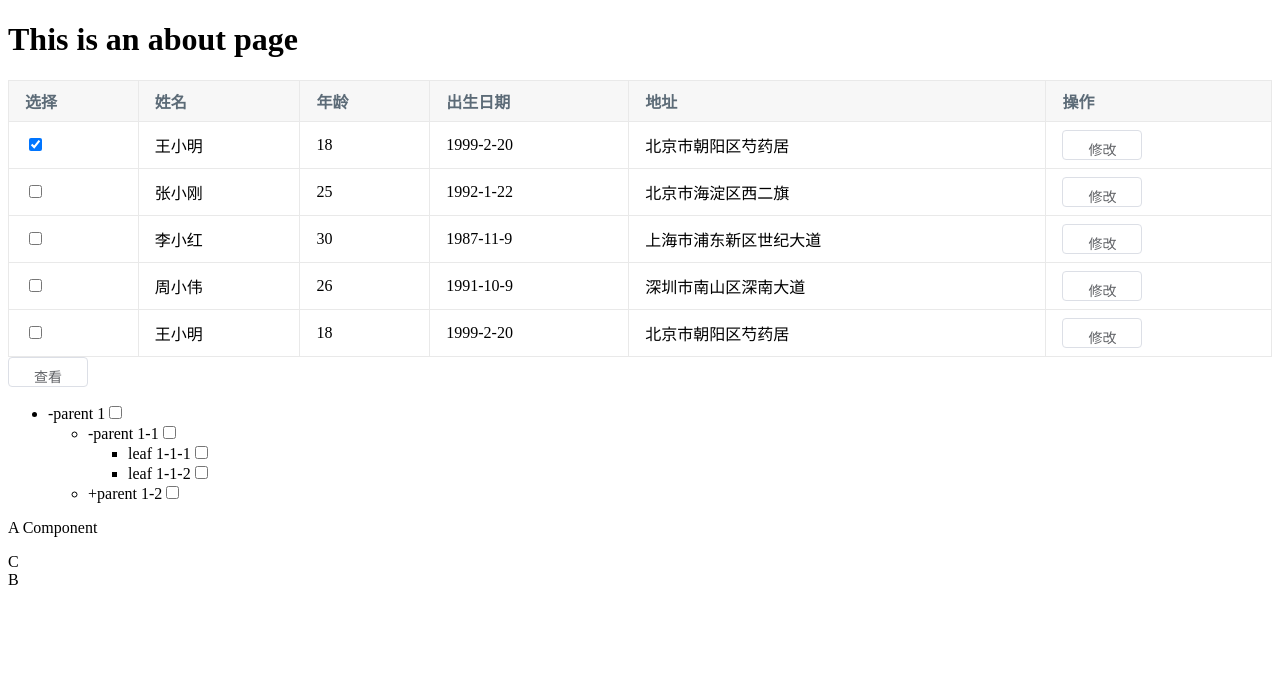
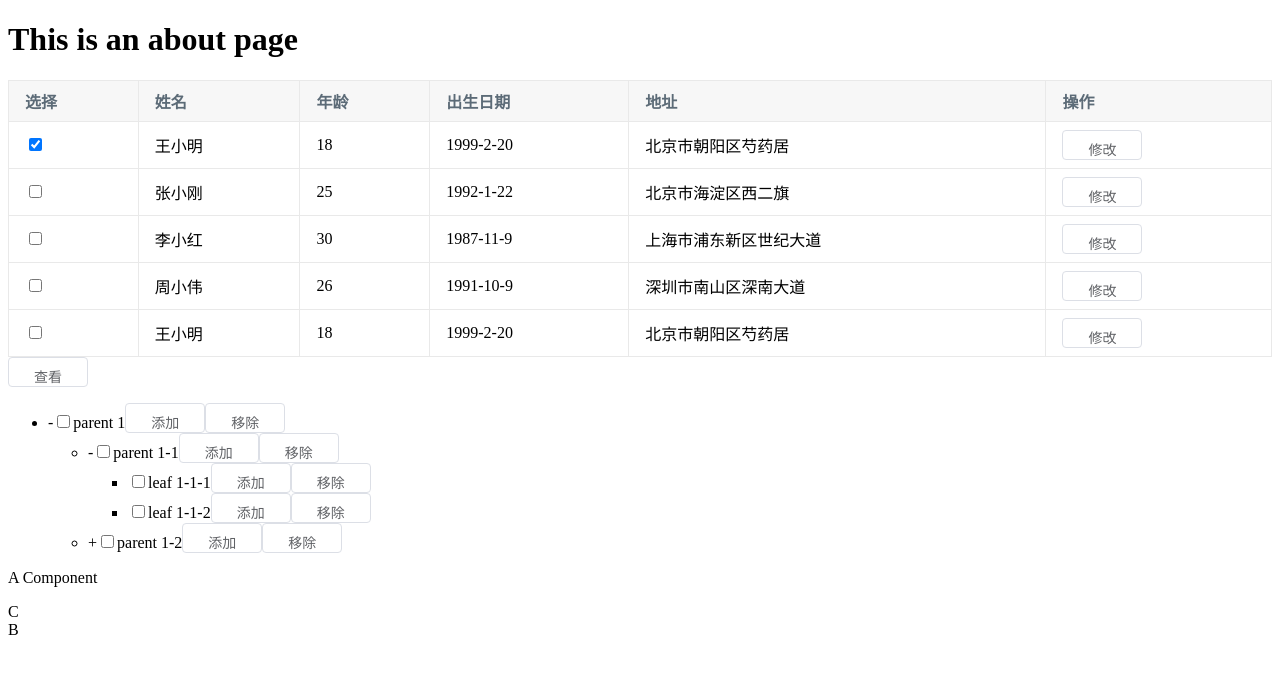
Before and after one commit to zxcvb2850/king-vue-ui, a Vue app: page /#/about in a window 1280 px wide. Shown: the top 674 px of the page. Built offline with nearby package versions, Linux system fonts and the light colour scheme.

Commit message:
style: 优化tree组件

```diff
--- /dev/null
+++ b/src/components/tree/nodeContent.js
@@ -0,0 +1,23 @@
+/* eslint-disable */
+
+export default {
+  name: 'kNodeContent',
+  props: {
+    data: {
+      required: true,
+    },
+  },
+  render(h) {
+    const parent = this.$parent;
+    const tree = parent.tree;
+    const data = this.data;
+
+    return (
+      parent.renderContent
+        ? parent.renderContent.call(parent._renderProxy, h, {_self: tree.$vnode.context, data})
+        : tree.$scopedSlots.default
+        ? tree.$scopedSlots.default({ data })
+        : <span class="k-tree-node__label">{data.title}</span>
+    );
+  },
+};
--- a/src/components/tree/tree-node.vue
+++ b/src/components/tree/tree-node.vue
@@ -5,18 +5,19 @@
           <span v-if="data.children && data.children.length && !data.expand">+</span>
           <span v-if="data.children && data.children.length && data.expand">-</span>
         </span>
-        <span>{{data.title}}</span>
         <k-checkbox
-          v-if="showCheckbox"
+          v-if="tree.showCheckbox"
           :value="data.checked"
           @input="handleCheck"
         ></k-checkbox>
+        <node-content :data="data"></node-content>
         <k-tree-node
           v-if="data.expand"
           v-for="(item, index) in data.children"
           :key="index"
           :data="item"
-          :show-checkbox="showCheckbox"
+          :show-checkbox="tree.showCheckbox"
+          :render-content="renderContent"
         ></k-tree-node>
       </li>
     </ul>
@@ -24,20 +25,18 @@
 
 <script>
 import KCheckbox from '../checkbox/checkbox';
+import NodeContent from './nodeContent';
 import { findComponentUpward } from '../../utlis/assist';
 
 export default {
   name: 'kTreeNode',
-  components: { KCheckbox },
+  components: { KCheckbox, NodeContent },
   props: {
     data: {
       type: Object,
       default: () => ({}),
     },
-    showCheckbox: {
-      type: Boolean,
-      default: false,
-    },
+    renderContent: Function,
   },
   data() {
     return {
--- a/src/components/tree/tree.vue
+++ b/src/components/tree/tree.vue
@@ -5,6 +5,7 @@
       :key="index"
       :data="item"
       :show-checkbox="showCheckbox"
+      :render-content="renderContent"
     ></tree-node>
   </div>
 </template>
@@ -25,6 +26,7 @@ export default {
       type: Boolean,
       default: false,
     },
+    renderContent: Function,
   },
   data() {
     return {
--- a/src/views/About.vue
+++ b/src/views/About.vue
@@ -35,7 +35,18 @@
     </k-table>
     <k-button @click="handleLookTable">查看</k-button>
 
-    <k-tree :data="treeData" @on-toggle-expand="onToggleExpand" show-checkbox></k-tree>
+    <k-tree
+      :data="treeData"
+      @on-toggle-expand="onToggleExpand"
+      show-checkbox>
+      <span slot-scope="{ data }">
+        <span>{{ data.title }}</span>
+        <span>
+          <k-button @click="handleAddTree(data)">添加</k-button>
+          <k-button @click="handleRemoveTree(data)">移除</k-button>
+        </span>
+      </span>
+    </k-tree>
 
     <component-a>
       <component-c>
@@ -49,16 +60,20 @@
 import KTable from '../components/table/table';
 import KInput from '../components/input/input';
 import KButton from '../components/button/button';
+import KButtonGroup from '../components/button/button-group';
 import KTree from '../components/tree/tree';
 import componentA from './componentA';
 import componentB from './componentB';
 import componentC from './componentC';
+
+let id = 1000;
 
 export default {
   name: '',
   components: {
     KTable,
     KButton,
+    KButtonGroup,
     KInput,
     KTree,
     componentA,
@@ -242,7 +257,21 @@ export default {
       return `${year}-${month}-${day}`;
     },
     onToggleExpand(data, cloneData) {
-      console.log(data, cloneData);
+      // console.log(data, cloneData);
+    },
+    handleAddTree(data) {
+      // eslint-disable-next-line no-plusplus
+      const newChild = { id: id++, title: 'testtest', children: [] };
+      if (!data.children) {
+        this.$set(data, 'children', []);
+      }
+      data.children.push(newChild);
+    },
+    handleRemoveTree(data) {
+      /* const parent = data.parent;
+      const children = parent.data.children || parent.data;
+      const index = children.findIndex(d => d.id === data.id);
+      children.splice(index, 1); */
     },
   },
 };
```
